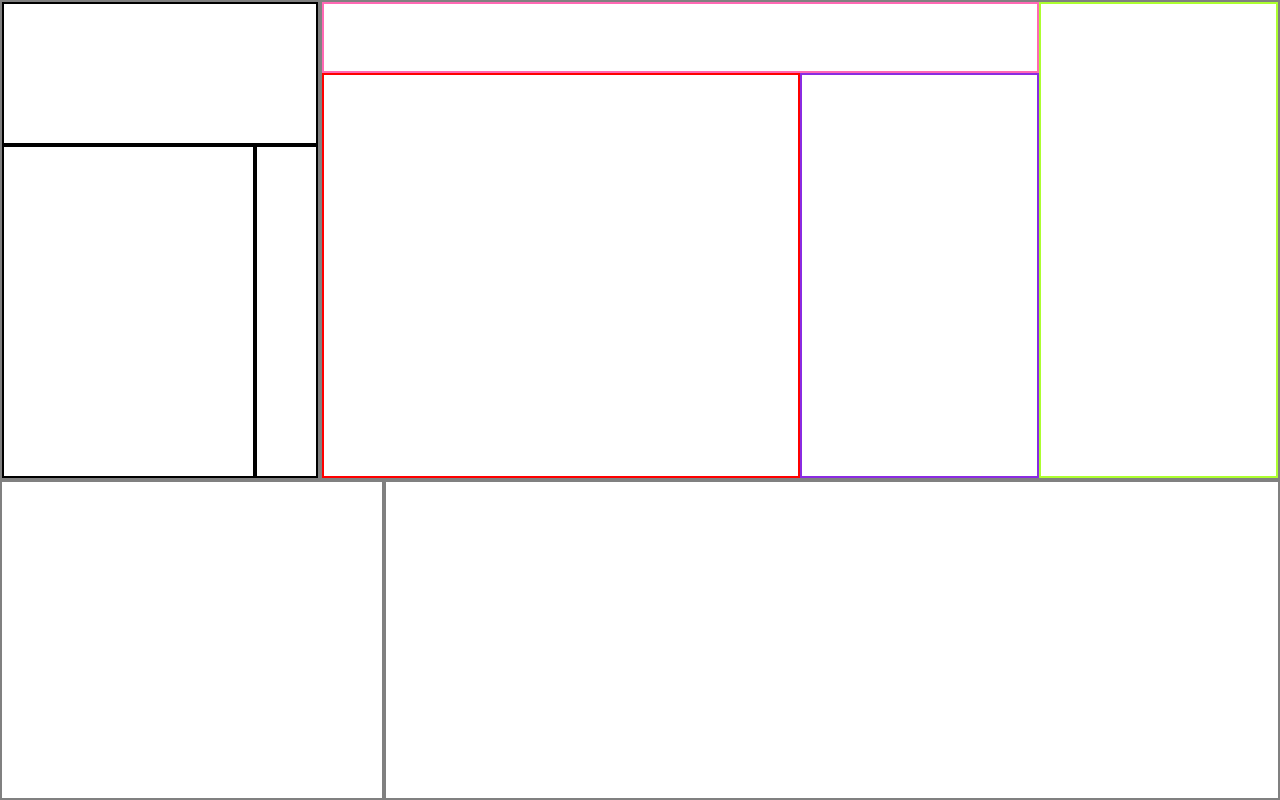
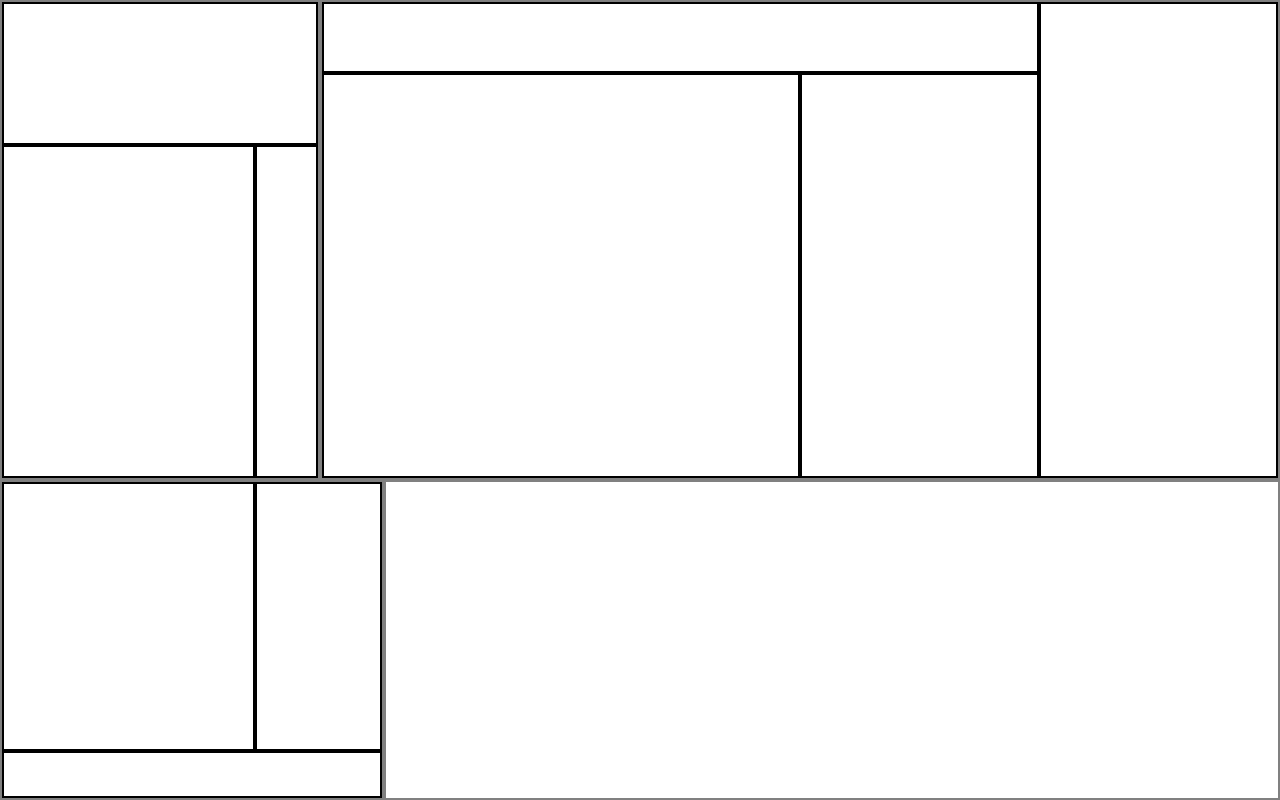
Before and after one commit to devon-wolf/mondrian-grid, a plain HTML site: page index.html in a window 1280 px wide. Drawn offline with Linux system fonts and the light colour scheme.

Commit message:
Fill grid3

```diff
--- a/index.html
+++ b/index.html
@@ -22,9 +22,9 @@
 		</div>
 
 		<div class="box outer grid3">
-			<!-- <div class="box inner h"></div>
+			<div class="box inner h"></div>
 			<div class="box inner i"></div>
-			<div class="box inner j"></div> -->
+			<div class="box inner j"></div>
 		</div>
 
 		<div class="box outer grid4">
--- a/style.css
+++ b/style.css
@@ -45,6 +45,9 @@ body, html {
 
 .grid3 {
 	grid-column: 1 / 3;
+	display: grid;
+	grid-template-rows: 85% 15%;
+	grid-template-columns: 66.5% 33.5%;
 }
 
 .grid4 {
@@ -55,23 +58,15 @@ body, html {
 	grid-column: 1 / 3;
 }
 
-
-
 .d {
-	border: solid 2px hotpink;
 	grid-column: 1 / 3;
 }
 
 .e {
-	border: solid 2px greenyellow;
 	grid-row: 1 / 3;
 	grid-column: 3 / 4;
 }
 
-.f {
-	border: solid 2px red;
+.j {
+	grid-column: 1 / 3;
 }
-
-.g {
-	border: solid 2px blueviolet;
-}
```
